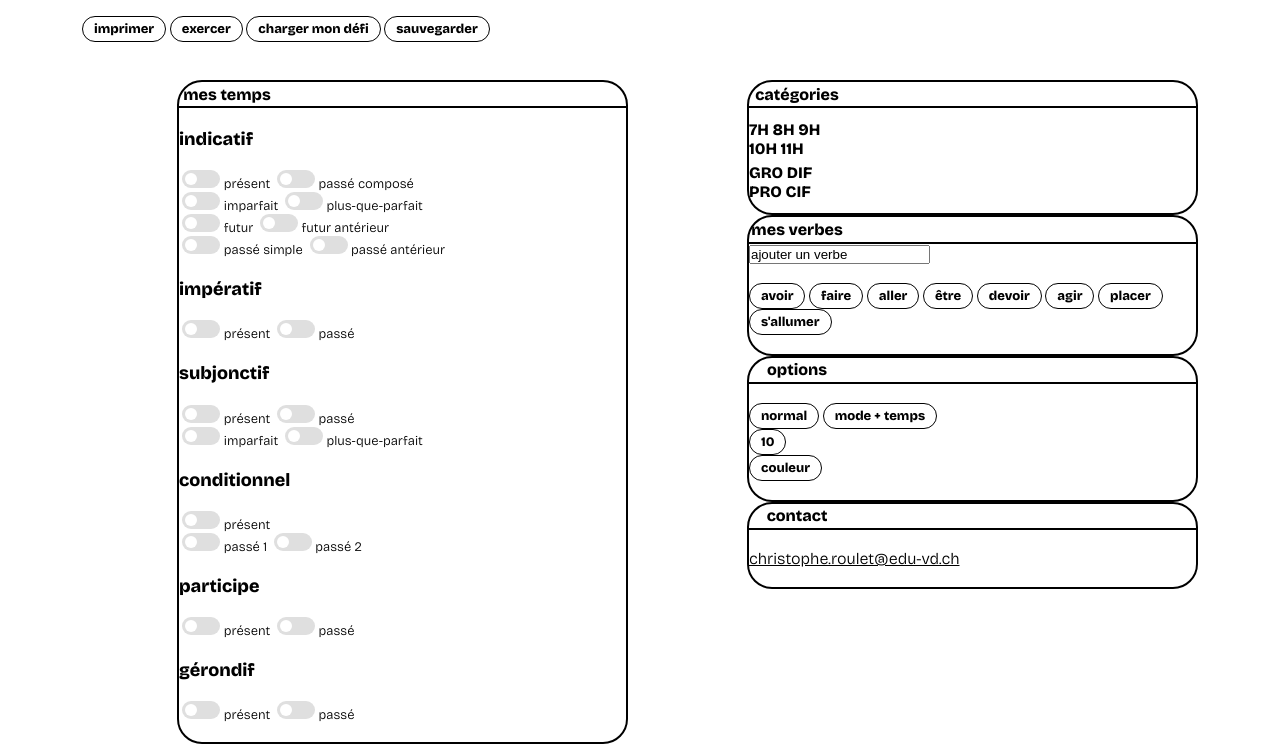
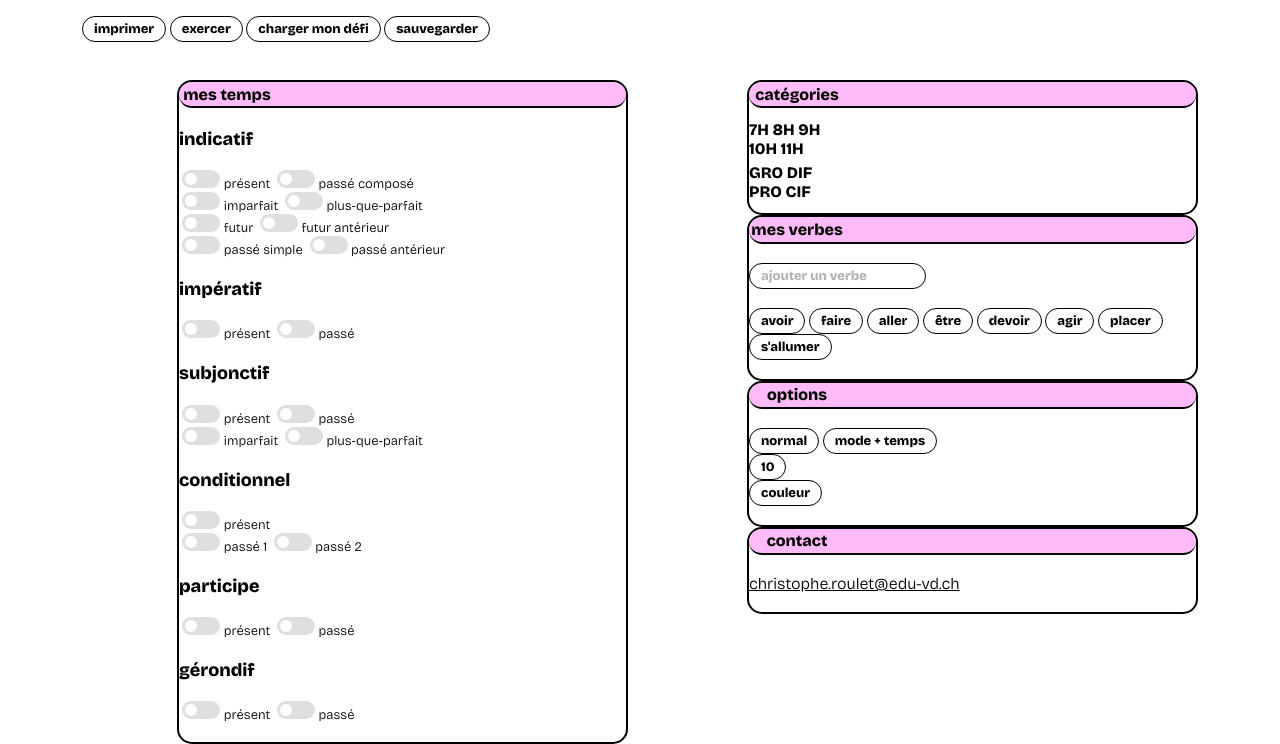
Before and after one commit to megroulin/tatitotu, a website built with Parcel: page src/index.html in a window 1280 px wide. Shown: the part 68-812 px from the top of the page. Built offline with nearby package versions, Linux system fonts and the light colour scheme.

Commit message:
couleurs

```diff
--- a/src/scss/_base.scss
+++ b/src/scss/_base.scss
@@ -43,6 +43,7 @@ h1 {
   text-align: center;
   font-weight: 800;
   font-size: 35px;
+  text-align: center;
 }
 
 h2 {
@@ -90,6 +91,21 @@ h3 {
   border: 1px solid #000;
   background: #fff;
   padding: 4px 11px;
+}
+
+/* Style pour l'élément input */
+#verbe {
+  display: inline-block;
+  justify-content: center;
+  font-family: "Bricolage Grotesque", sans-serif;
+  font-optical-sizing: auto;
+  font-size: 13px;
+  font-weight: 800;
+  border-radius: 100px;
+  border: 1px solid #000;
+  background: #fff;
+  padding: 4px 11px;
+  color: rgba(0, 0, 0, 0.302);
 }
 
 // .row + .row {
--- a/src/scss/modules/_card.scss
+++ b/src/scss/modules/_card.scss
@@ -1,11 +1,13 @@
 .card {
   border: 2px solid rgb(0, 0, 0);
-  border-radius: 25px;
+  border-radius: 15px;
 }
 
 .card-title {
   border-bottom: 2px solid black;
+  background-color: rgba(255, 162, 247, 0.732);
   text-align: center;
+  border-radius: 100px;
   width: 100%;
   flex-direction: column;
   justify-content: center;
```
Also changed, not shown: src/index.html (+1 -0 lines).
